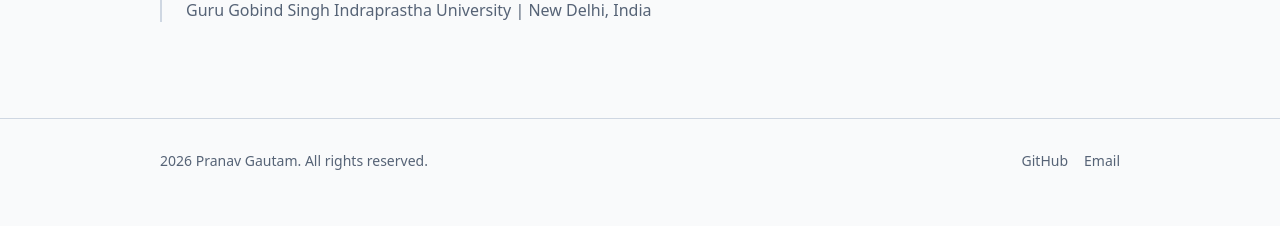
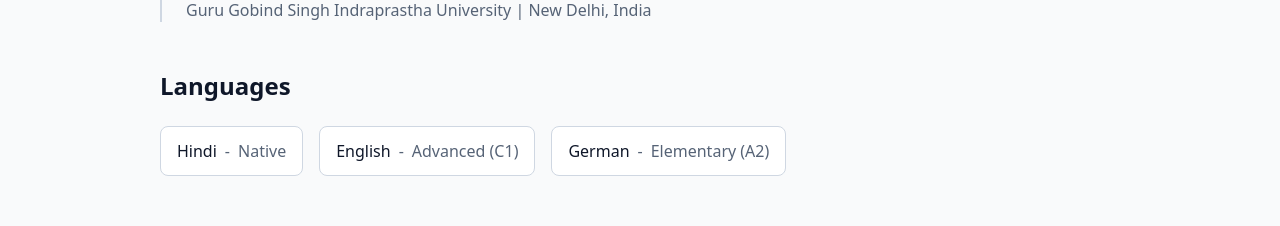
Before and after one commit to bugsbunny5290/portfolio, a Next.js app: page /about in a window 1280 px wide. Shown: the part 3218-3444 px from the top of the page. Before the commit the page ends 3421 px from the top, so only its background shows below. Built offline with nearby package versions, Linux system fonts and the light colour scheme; no server answers.

Commit message:
languages section

```diff
--- a/app/about/page.tsx
+++ b/app/about/page.tsx
@@ -8,7 +8,7 @@ import { useLanguage } from "@/lib/language-context";
 export default function AboutPage(): React.ReactElement {
   const t = useTranslations("about");
   const { content } = useLanguage();
-  const { professionalSummary, whatIDo, education } = content;
+  const { professionalSummary, whatIDo, education, spokenLanguages } = content;
 
   return (
     <Section>
@@ -51,6 +51,20 @@ export default function AboutPage(): React.ReactElement {
           </div>
         ))}
       </div>
+
+      <h3 className="text-2xl font-bold text-foreground mt-12 mb-6">{t("languages")}</h3>
+      <div className="flex flex-wrap gap-4">
+        {spokenLanguages.map((lang) => (
+          <div key={lang.language} className="flex items-center gap-2 rounded-lg border border-border bg-card px-4 py-3">
+            <span className="font-medium text-foreground">{lang.language}</span>
+            <span className="text-muted-foreground">-</span>
+            <span className="text-muted-foreground">
+              {lang.level}
+              {lang.cefr && ` (${lang.cefr})`}
+            </span>
+          </div>
+        ))}
+      </div>
     </Section>
   );
 }
--- a/lib/content/de.ts
+++ b/lib/content/de.ts
@@ -138,6 +138,12 @@ export const education = [
   },
 ];
 
+export const spokenLanguages = [
+  { language: "Hindi", level: "Muttersprache", cefr: null },
+  { language: "Englisch", level: "Fortgeschritten", cefr: "C1" },
+  { language: "Deutsch", level: "Grundkenntnisse", cefr: "A2" },
+];
+
 export const skills = [
   { name: "GCP", category: "cloud" as const },
   { name: "Kubernetes", category: "cloud" as const },
--- a/lib/content/en.ts
+++ b/lib/content/en.ts
@@ -138,6 +138,12 @@ export const education = [
   },
 ];
 
+export const spokenLanguages = [
+  { language: "Hindi", level: "Native", cefr: null },
+  { language: "English", level: "Advanced", cefr: "C1" },
+  { language: "German", level: "Elementary", cefr: "A2" },
+];
+
 export const skills = [
   { name: "GCP", category: "cloud" as const },
   { name: "Kubernetes", category: "cloud" as const },
--- a/lib/content/index.ts
+++ b/lib/content/index.ts
@@ -12,6 +12,7 @@ export type Experience = (typeof contentEn.experiences)[number];
 export type Education = (typeof contentEn.education)[number];
 export type Skill = (typeof contentEn.skills)[number];
 export type WhatIDo = (typeof contentEn.whatIDo)[number];
+export type SpokenLanguage = (typeof contentEn.spokenLanguages)[number];
 
 export const skillCategories = ["cloud", "backend", "frontend", "devops", "languages"] as const;
 export type SkillCategory = (typeof skillCategories)[number];
--- a/lib/cv-docx.ts
+++ b/lib/cv-docx.ts
@@ -21,7 +21,7 @@ const categoryLabels = {
 
 export async function generateCVDocx(language: Locale): Promise<Buffer> {
   const content = getContent(language);
-  const { personalInfo, professionalSummary, experiences, education, skills } = content;
+  const { personalInfo, professionalSummary, experiences, education, skills, spokenLanguages } = content;
 
   const sectionTitles =
     language === "de"
@@ -29,12 +29,14 @@ export async function generateCVDocx(language: Locale): Promise<Buffer> {
         summary: "ZUSAMMENFASSUNG",
         experience: "BERUFSERFAHRUNG",
         education: "AUSBILDUNG",
+        languages: "SPRACHEN",
         skills: "TECHNISCHE FÄHIGKEITEN",
       }
       : {
         summary: "PROFESSIONAL SUMMARY",
         experience: "EXPERIENCE",
         education: "EDUCATION",
+        languages: "LANGUAGES",
         skills: "TECHNICAL SKILLS",
       };
 
@@ -167,6 +169,19 @@ export async function generateCVDocx(language: Locale): Promise<Buffer> {
             }),
           ]),
 
+          createSectionHeader(sectionTitles.languages),
+          new Paragraph({
+            children: [
+              new TextRun({
+                text: spokenLanguages
+                  .map((lang) => `${lang.language} - ${lang.level}${lang.cefr ? ` (${lang.cefr})` : ""}`)
+                  .join("  |  "),
+                size: 20,
+              }),
+            ],
+            spacing: { after: 200 },
+          }),
+
           createSectionHeader(sectionTitles.skills),
           ...skillCategories.map((category) => {
             const categorySkills = skills.filter((s) => s.category === category);
--- a/lib/cv-template.tsx
+++ b/lib/cv-template.tsx
@@ -153,7 +153,7 @@ const categoryLabels = {
 
 export function CVDocument({ language }: CVDocumentProps): React.ReactElement {
   const content = getContent(language);
-  const { personalInfo, professionalSummary, experiences, education, skills } = content;
+  const { personalInfo, professionalSummary, experiences, education, skills, spokenLanguages } = content;
 
   const sectionTitles =
     language === "de"
@@ -162,12 +162,14 @@ export function CVDocument({ language }: CVDocumentProps): React.ReactElement {
         experience: "Berufserfahrung",
         education: "Ausbildung",
         skills: "Technische Fähigkeiten",
+        languages: "Sprachen",
       }
       : {
         summary: "Professional Summary",
         experience: "Experience",
         education: "Education",
         skills: "Technical Skills",
+        languages: "Languages",
       };
 
   const labels = categoryLabels[language];
@@ -234,6 +236,17 @@ export function CVDocument({ language }: CVDocumentProps): React.ReactElement {
         </View>
 
         <View style={styles.section}>
+          <Text style={styles.sectionTitle}>{sectionTitles.languages}</Text>
+          <View style={styles.skillsContainer}>
+            {spokenLanguages.map((lang) => (
+              <Text key={lang.language} style={styles.skillTag}>
+                {lang.language} - {lang.level}{lang.cefr ? ` (${lang.cefr})` : ""}
+              </Text>
+            ))}
+          </View>
+        </View>
+
+        <View style={styles.section}>
           <Text style={styles.sectionTitle}>{sectionTitles.skills}</Text>
           {skillCategories.map((category) => {
             const categorySkills = skills.filter((s) => s.category === category);
--- a/messages/de.json
+++ b/messages/de.json
@@ -20,7 +20,8 @@
     "subtitle": "Mein beruflicher Werdegang und Erfahrung",
     "whatIDo": "Was ich mache",
     "experience": "Berufserfahrung",
-    "education": "Ausbildung"
+    "education": "Ausbildung",
+    "languages": "Sprachen"
   },
   "skills": {
     "title": "Fähigkeiten & Technologien",
--- a/messages/en.json
+++ b/messages/en.json
@@ -20,7 +20,8 @@
     "subtitle": "My professional journey and experience",
     "whatIDo": "What I Do",
     "experience": "Experience",
-    "education": "Education"
+    "education": "Education",
+    "languages": "Languages"
   },
   "skills": {
     "title": "Skills & Technologies",
```
